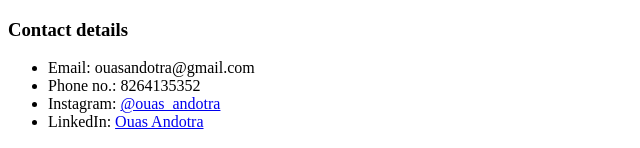
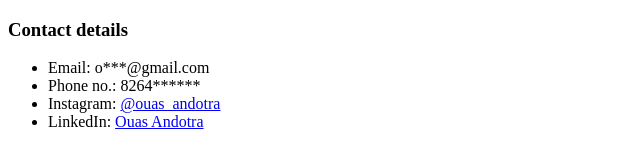
Before and after one commit to OuasAndotra/CV, a plain HTML site: page Contact.html in a window 1280 px wide. Shown: the top 148 px of the page, without its empty margins (0-640 px from the left). Drawn offline with Linux system fonts and the light colour scheme.

Commit message:
Update Contact.html

```diff
--- a/Contact.html
+++ b/Contact.html
@@ -9,8 +9,8 @@
 <body>
   <h3>Contact details</h3>
   <ul>
-    <li>Email: ouasandotra@gmail.com</li>
-    <li>Phone no.: 8264135352</li>
+    <li>Email: o***@gmail.com</li>
+    <li>Phone no.: 8264******</li>
     <li>Instagram: <a href="https://www.instagram.com/ouas_andotra/?hl=en">@ouas_andotra</a> </li>
     <li>LinkedIn: <a href="https://www.linkedin.com/in/ouas-andotra-56081a194?lipi=urn%3Ali%3Apage%3Ad_flagship3_profile_view_base_contact_details%3BfRusygMoRjOZjo8qUmb%2F6g%3D%3D">Ouas Andotra</a> </li>
   </ul>
```
